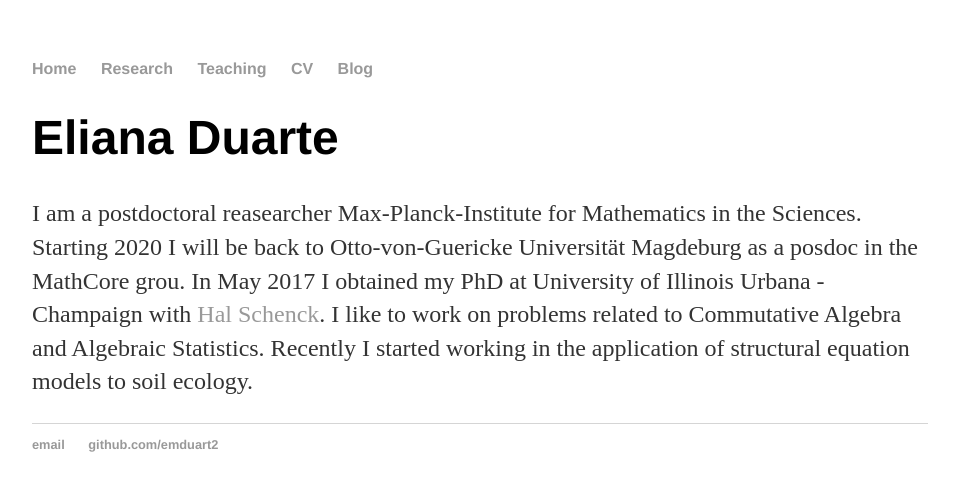
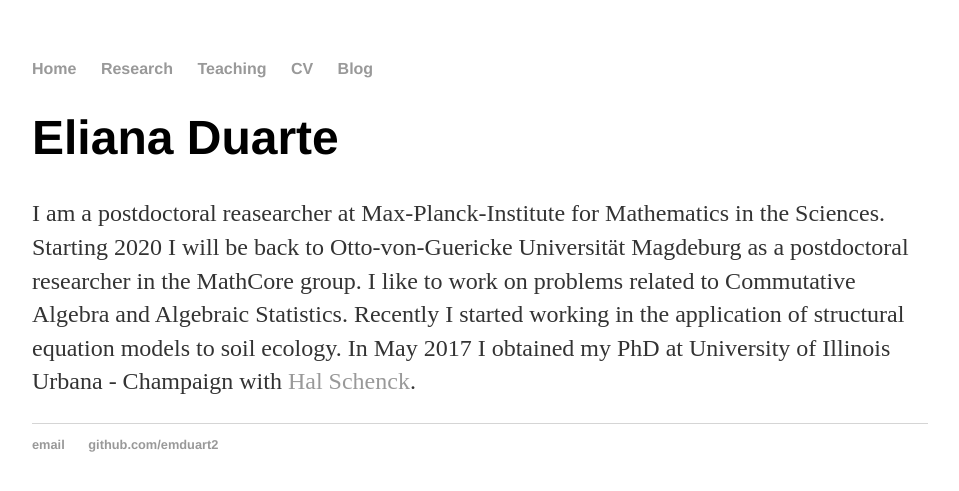
Before and after one commit to emduart2/emduart2.github.io, a Jekyll site: the page built from index.html, in a window 1280 px wide. Shown: the top 491 px of the page, without its empty margins (160-1119 px from the left). Built offline with Jekyll 4.4.1, drawn with Linux system fonts in a browser that asks for light colours.

Commit message:
changed index

```diff
--- a/index.html
+++ b/index.html
@@ -5,12 +5,12 @@ title: Eliana Duarte, PhD in Mathematics
 
 <div class="blurb">
 	<h1>Eliana Duarte</h1>
-	<p> I am a postdoctoral reasearcher Max-Planck-Institute for Mathematics in the Sciences. Starting 2020 I will
-	  be back to Otto-von-Guericke Universit&auml;t Magdeburg as a posdoc in the MathCore grou.
-	  In May 2017 I obtained my PhD at University of Illinois Urbana - Champaign with
-<a href= "https://faculty.math.illinois.edu/~schenck/ "> Hal Schenck</a>. I like to work on
+	<p> I am a postdoctoral reasearcher at Max-Planck-Institute for Mathematics in the Sciences. Starting 2020 I will
+	  be back to Otto-von-Guericke Universit&auml;t Magdeburg as a postdoctoral researcher in the MathCore group.
+	  I like to work on
 problems related to Commutative Algebra and  Algebraic Statistics. Recently I started working in the application
-	of structural equation models to soil ecology.</p>
+	of structural equation models to soil ecology.  In May 2017 I obtained my PhD at University of Illinois Urbana - Champaign with
+<a href= "https://faculty.math.illinois.edu/~schenck/ "> Hal Schenck</a>.</p>
 </div><!-- /.blurb -->
 
 
```
